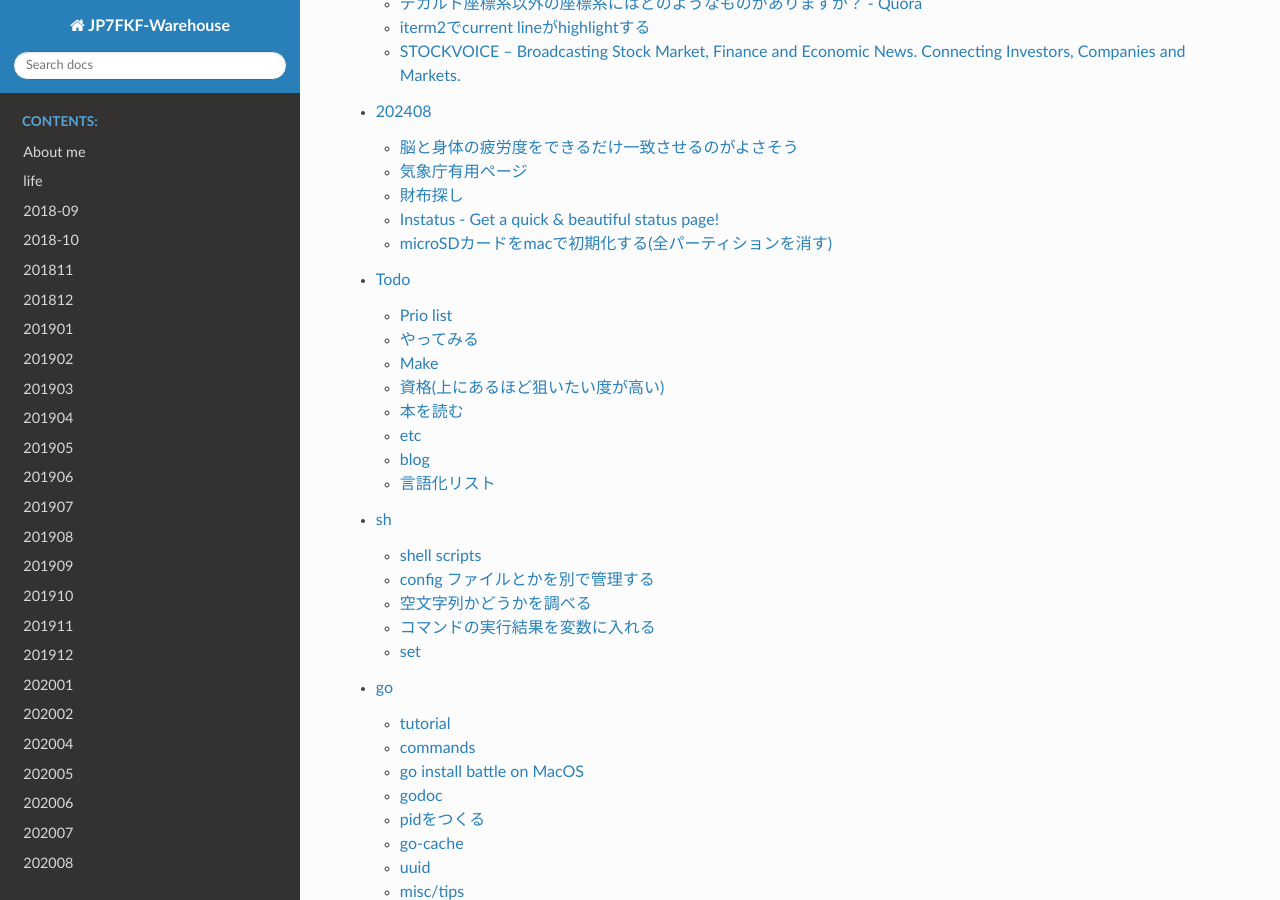
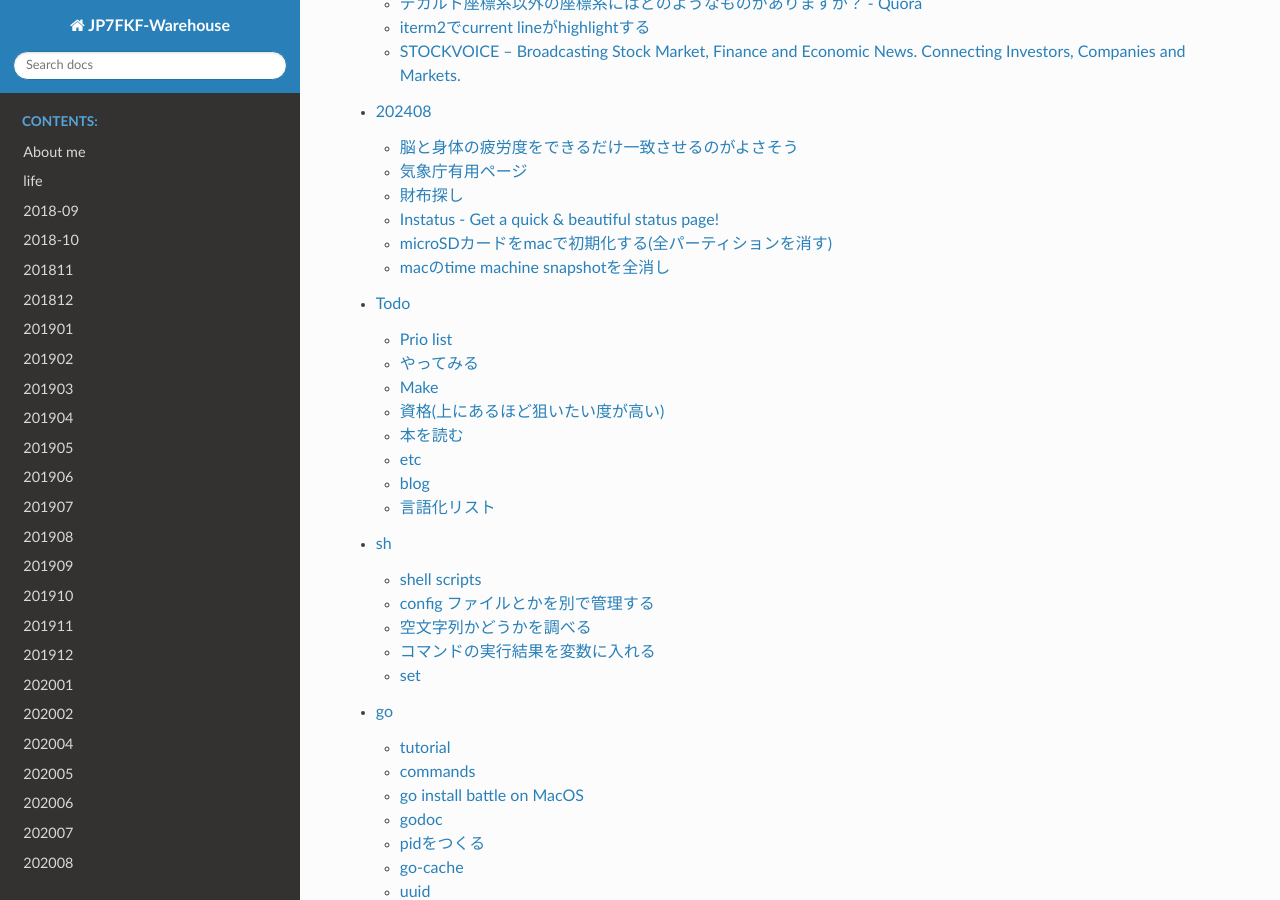
Before and after one commit to jp7fkf/JP7FKF-Warehouse, a Sphinx documentation site: the page built from source/index.rst, in a window 1280 px wide and 900 px high, scrolled down 49707 px. Built offline with Sphinx 7.4.7 and the Read the Docs theme 2.0.0, drawn with Linux system fonts in a browser that asks for light colours.

Commit message:
2024-08-18 04:10:35 JST

````diff
--- a/source/dialy/202408.md
+++ b/source/dialy/202408.md
@@ -34,3 +34,12 @@
   Ownership of the affected disk is required.
   Example: diskutil eraseDisk JHFS+ UntitledUFS disk3
   ```
+
+## macのtime machine snapshotを全消し
+- `tmutil listlocalsnapshots / | grep com | awk -F'[.]' '{print $4}' | xargs -I _ tmutil deletelocalsnapshots _`
+- 下記前提．
+```
+% tmutil listlocalsnapshots /
+Snapshots for disk /:
+com.apple.TimeMachine.2024-08-16-164306.local
+```
````
